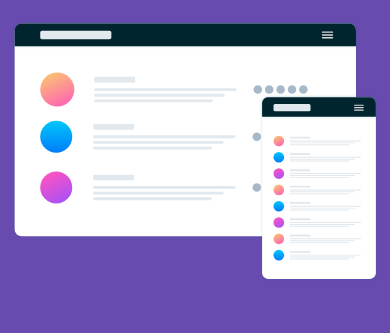
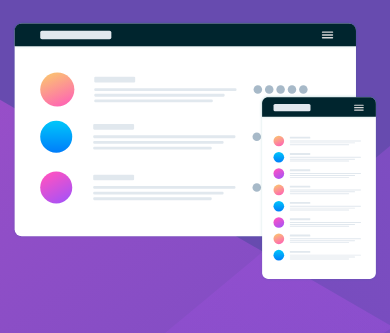
Before and after one commit to LucasQuaroni/5-Huddle-landing-page, a plain HTML site: page index.html in a window 390 px wide. Shown: the part 131-464 px from the top of the page. Drawn offline with Linux system fonts and the light colour scheme; the site is published under a folder, as on GitHub Pages, so addresses that start at the root find nothing.

Commit message:
Second responsive version

```diff
--- a/huddle-landing-page-with-single-introductory-section-master/style.css
+++ b/style.css
@@ -8,7 +8,7 @@ body {
     height: 100vh;
     width: 100vw;
     background-color: hsl(257, 40%, 49%);
-    background-image: url(/images/bg-desktop.svg);
+    background-image: url(./images/bg-desktop.svg);
     background-repeat:no-repeat;
     background-size: cover;
     font-family: 'Poppins', sans-serif;
@@ -105,7 +105,7 @@ main img {
         height: 100vh;
         width: 100vw;
         background-color: hsl(257, 40%, 49%);
-        background-image: url(/images/bg-mobile.svg);
+        background-image: url(./images/bg-mobile.svg);
         background-repeat:no-repeat;
         background-size: cover;
         font-family: 'Poppins', sans-serif;
```
Also changed, not shown: huddle-landing-page-with-single-introductory-section-master/design/active-states.jpg (deleted), huddle-landing-page-with-single-introductory-section-master/design/desktop-design.jpg (deleted), huddle-landing-page-with-single-introductory-section-master/design/desktop-preview.jpg (deleted), huddle-landing-page-with-single-introductory-section-master/design/mobile-design.jpg (deleted), images/Twitter_bird_logo_black.svg.png (renamed from huddle-landing-page-with-single-introductory-section-master/images/Twitter_bird_logo_black.svg.png), images/bg-desktop.svg (renamed from huddle-landing-page-with-single-introductory-section-master/images/bg-desktop.svg), images/bg-mobile.svg (renamed from huddle-landing-page-with-single-introductory-section-master/images/bg-mobile.svg), images/favicon-32x32.png (renamed from huddle-landing-page-with-single-introductory-section-master/images/favicon-32x32.png), images/illustration-mockups.svg (renamed from huddle-landing-page-with-single-introductory-section-master/images/illustration-mockups.svg), images/instagram_logo_icon_172387.png (renamed from huddle-landing-page-with-single-introductory-section-master/images/instagram_logo_icon_172387.png), images/logo-facebook.png (renamed from huddle-landing-page-with-single-introductory-section-master/images/logo-facebook.png), images/logo.svg (renamed from huddle-landing-page-with-single-introductory-section-master/images/logo.svg), images/png-transparent-computer-icons-twitter-logo-logo-monochrome-black.png (renamed from huddle-landing-page-with-single-introductory-section-master/images/png-transparent-computer-icons-twitter-logo-logo-monochrome-black.png), index.html (renamed from huddle-landing-page-with-single-introductory-section-master/index.html), 5 other files.
